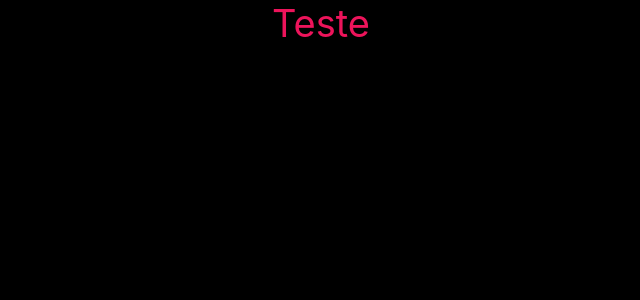
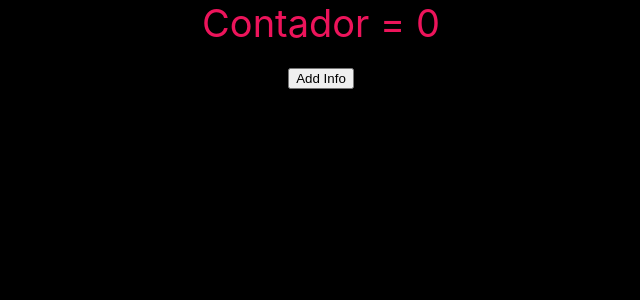
Before and after one commit to joserrodrigues/fiap_mba_pr_react_v2, a React (Create React App) app: page / in a window 1280 px wide. Shown: the top 300 px of the page, without its empty margins (319-959 px from the left). Built offline with nearby package versions, Linux system fonts and the light colour scheme.

Commit message:
Class 1 - Section 4 - React Hooks / useState

```diff
--- a/src/Screens/Home/Home.tsx
+++ b/src/Screens/Home/Home.tsx
@@ -1,10 +1,18 @@
+import { useState } from "react";
 import "./Home.css";
 import CustomLabel from "../../Components/CustomLabel/CustomLabel";
 
 function App() {
+  const [count, setCount] = useState<number>(0);
+
+    const addCount = () => {
+      setCount((count) => count + 1);
+    };
+
   return (
     <div className="App">
-      <CustomLabel info={"Teste"} />
+      <CustomLabel info={"Contador = " + count} />
+      <button onClick={() => addCount()}> Add Info</button>
     </div>
   );
 }
```
